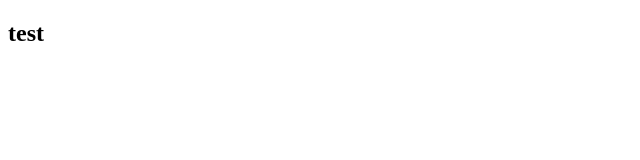
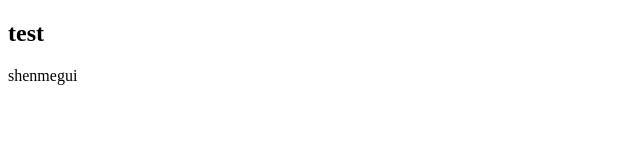
Before and after one commit to you1224/test, a plain HTML site: page index.html in a window 1280 px wide. Shown: the full height of the page, 0-640 px from the left. Drawn offline with Linux system fonts and the light colour scheme.

Commit message:
gouzi第二次提交

```diff
--- a/index.html
+++ b/index.html
@@ -8,5 +8,6 @@
 </head>
 <body>
     <h2>test</h2>
+    shenmegui
 </body>
 </html>
```
